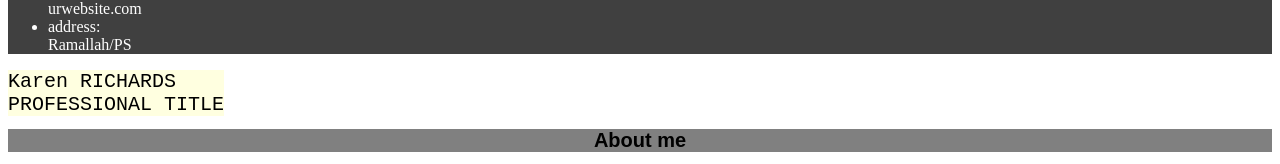
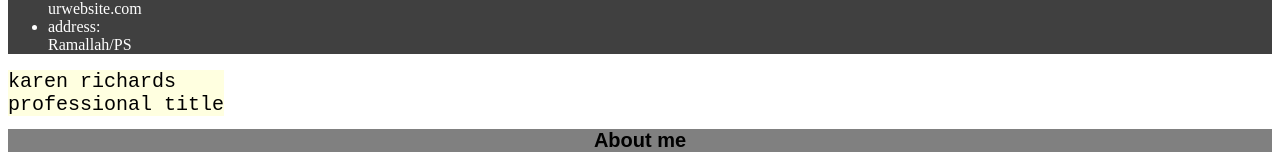
Before and after one commit to ramiwzayed/ng-cv, an Angular app: page / in a window 1280 px wide. Shown: the part 344-508 px from the top of the page. Built offline with nearby package versions, Linux system fonts and the light colour scheme.

Commit message:
Initial commit

```diff
--- a/src/app/app.component.css
+++ b/src/app/app.component.css
@@ -3,7 +3,7 @@ header {
   text-align: center;
   font-size: 20px;
   font-family: monospace;
-  text-transform: revert;
+  text-transform: lowercase;
   gap: 10px;
   width: fit-content;
   margin: 0;
```
